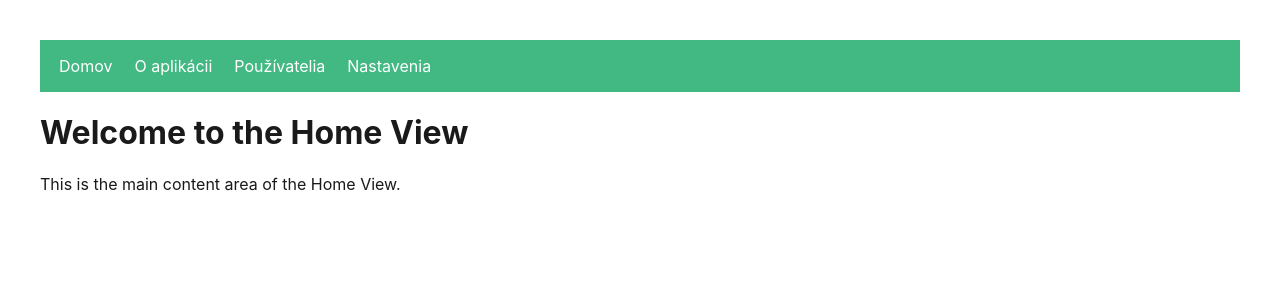
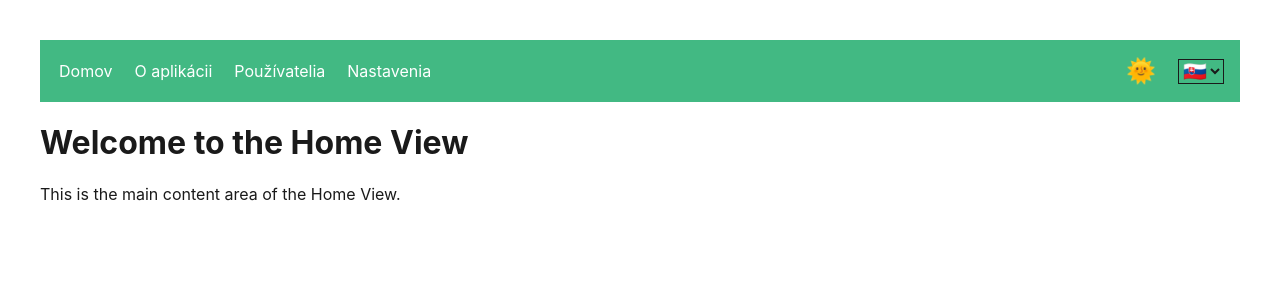
Before and after one commit to Melrok1/vue3-node-docker-app, a Vue app in the folder client/: page / in a window 1280 px wide. Shown: the top 300 px of the page. Built offline with nearby package versions, Linux system fonts and the light colour scheme.

Commit message:
frontend - added UI interface to MainNav.vue

```diff
--- a/client/src/assets/main.scss
+++ b/client/src/assets/main.scss
@@ -13,7 +13,7 @@ body {
   background-color: var(--color-background);
   color: var(--color-text);
   font-family: var(--font-base);
-  transition: background-color 0.3s ease, color 0.3s ease;
+  transition: background-color 0.7s ease, color 0.7s ease;
 }
 
 a,
--- a/client/src/components/MainNav.vue
+++ b/client/src/components/MainNav.vue
@@ -1,21 +1,30 @@
 <template>
   <nav>
+    <div class="nav-links">
       <RouterLink to="/">{{ $t('common.nav.home') }}</RouterLink>
       <RouterLink to="/about">{{ $t('common.nav.about') }}</RouterLink>
       <RouterLink to="/users">{{ $t('common.nav.users') }}</RouterLink>
       <RouterLink to="/settings">{{ $t('common.nav.settings') }}</RouterLink>
+    </div>
+    <UISettingsQuickAccess />
   </nav>
 </template>
 
 <script setup lang="ts">
 
 import { RouterLink } from 'vue-router'
+import UISettingsQuickAccess from '@/components/UISettingsQuickAccess.vue';
 
 </script>
 
 <style scoped lang="scss">
 
 nav {
+  display: flex;
+  justify-content: space-between;
+  align-items: center;
+  width: 100%;
+  .nav-links {
     a {
       color: white;
       text-decoration: none;
@@ -26,5 +35,6 @@ nav {
       }
     }
   }
+}
 
 </style>
--- /dev/null
+++ b/client/src/components/UISettingsQuickAccess.vue
@@ -0,0 +1,71 @@
+<template>
+  <div class="ui-settings">
+    <!-- Theme toggle -->
+    <button @click="toggleTheme">
+      {{ currentTheme === 'light' ? '🌞' : '🌙' }}
+    </button>
+    <!-- Language toggle -->
+    <select v-model="selectedLocale" @change="changeLocale">
+      <option value="sk">🇸🇰</option>
+      <option value="en">🇬🇧</option>
+    </select>
+  </div>
+</template>
+
+<script setup lang="ts">
+import { ref, onMounted } from 'vue'
+import { useI18n } from 'vue-i18n'
+
+const { locale } = useI18n()
+
+// Language handling
+const selectedLocale = ref(localStorage.getItem('app-locale') || 'sk')
+
+function changeLocale () {
+  locale.value = selectedLocale.value
+  localStorage.setItem('app-locale', selectedLocale.value)
+}
+
+// Theme handling
+const currentTheme = ref<'light' | 'dark'>('light')
+
+function applyTheme (theme: 'light' | 'dark') {
+  document.documentElement.setAttribute('data-theme', theme)
+  currentTheme.value = theme
+  localStorage.setItem('app-theme', theme)
+}
+
+function toggleTheme () {
+  const newTheme = currentTheme.value === 'light' ? 'dark' : 'light'
+  applyTheme(newTheme)
+}
+
+onMounted(() => {
+  // Apply saved theme
+  const savedTheme = localStorage.getItem('app-theme') as 'light' | 'dark' | null
+  applyTheme(savedTheme || 'light')
+
+  // Apply saved language
+  locale.value = selectedLocale.value
+})
+</script>
+
+<style scoped>
+.ui-settings {
+  display: flex;
+  gap: 1rem;
+  align-items: center;
+}
+select {
+  background: none;
+  border: 1px solid var(--color-text);
+  color: var(--color-text);
+  font-size: 1.2rem;
+}
+button {
+  background: none;
+  border: none;
+  font-size: 1.5rem;
+  cursor: pointer;
+}
+</style>
```
Lines whose indentation alone changed are shown as unchanged.
